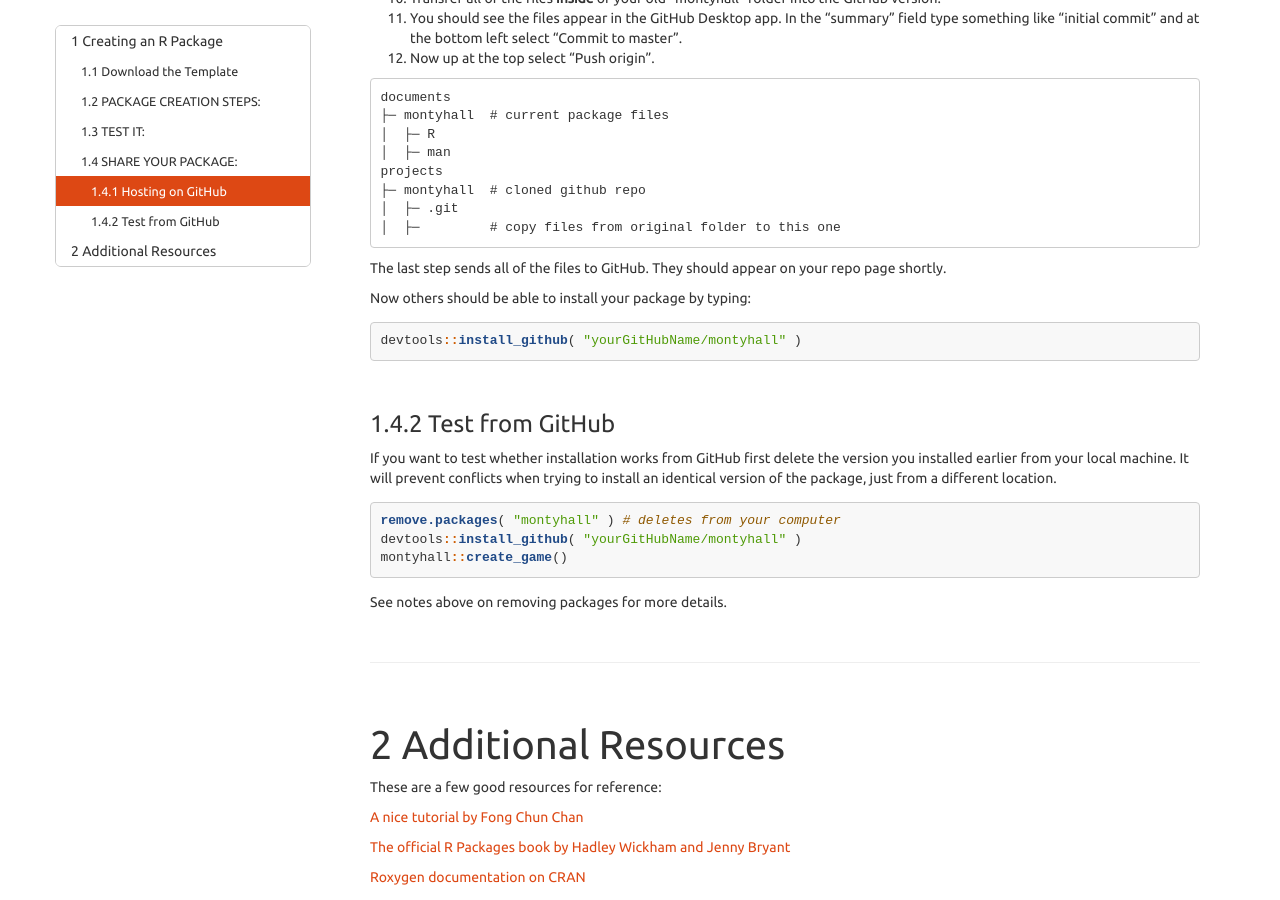
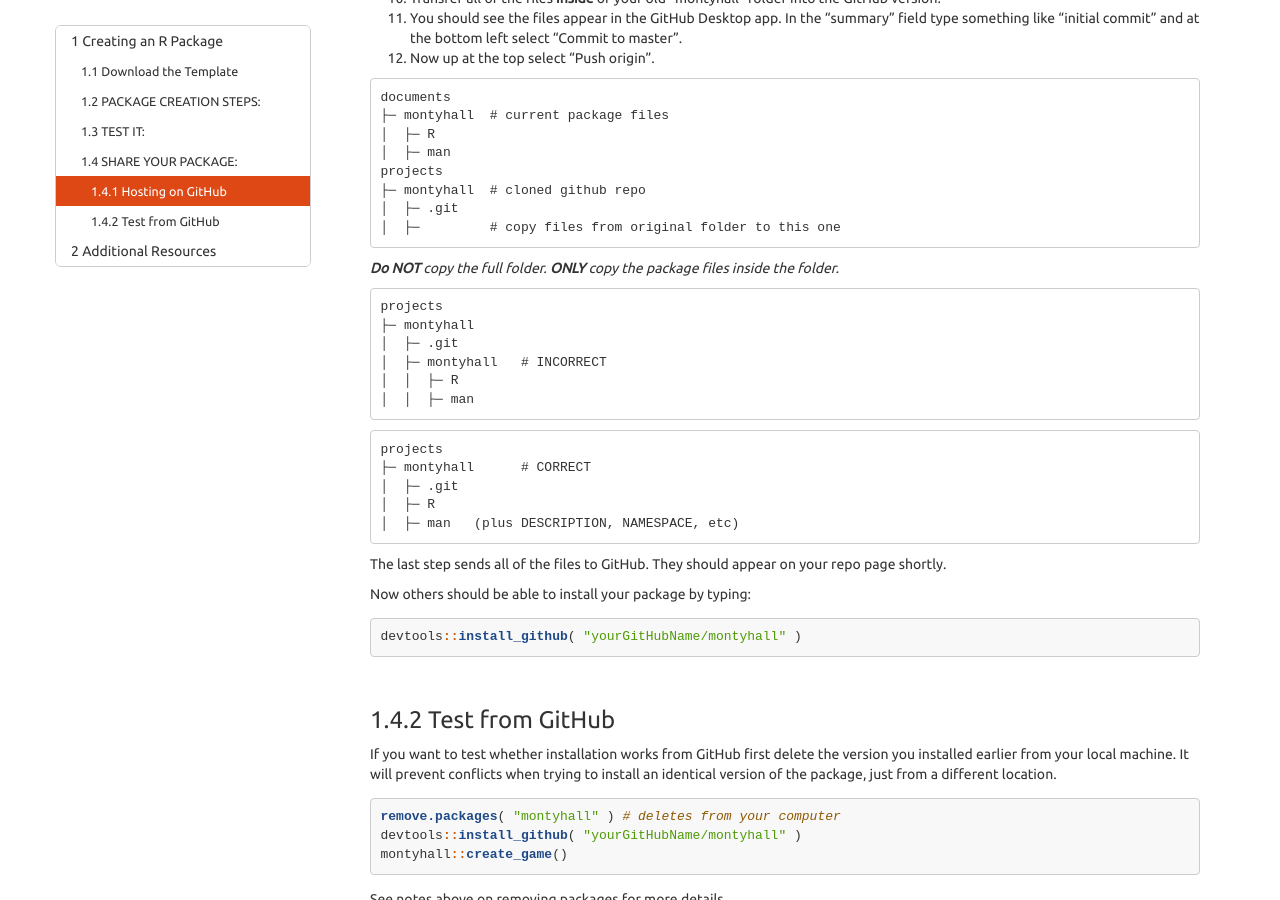
Before and after one commit to Watts-College/paf-514-template, a Jekyll site: the page labs/create-r-package.html, which Jekyll copies as it is, in a window 1280 px wide and 900 px high, scrolled down 8285 px. Built offline with Jekyll 4.4.1, drawn with Linux system fonts in a browser that asks for light colours; an icon font too large for the unit is left out; some of the changed text lies outside the part shown.

Commit message:
updated package instructions

```diff
--- a/labs/create-r-package.html
+++ b/labs/create-r-package.html
@@ -3148,7 +3148,7 @@ move up one level in the directory first:</p>
 <p>In a new R session try:</p>
 <div class="sourceCode" id="cb20"><pre class="sourceCode r"><code class="sourceCode r"><span id="cb20-1"><a href="#cb20-1" tabindex="-1"></a><span class="fu">library</span>( montyhall )</span>
 <span id="cb20-2"><a href="#cb20-2" tabindex="-1"></a><span class="fu">create_game</span>()</span></code></pre></div>
-<pre><code>## [1] &quot;car&quot;  &quot;goat&quot; &quot;goat&quot;</code></pre>
+<pre><code>## [1] &quot;goat&quot; &quot;car&quot;  &quot;goat&quot;</code></pre>
 </div>
 <div id="check-help-files" class="section level3" number="1.3.3">
 <h3><span class="header-section-number">1.3.3</span> Check Help
@@ -3226,10 +3226,23 @@ projects
 ├─ montyhall  # cloned github repo
 │  ├─ .git
 │  ├─         # copy files from original folder to this one</code></pre>
+<p><em><strong>Do NOT</strong> copy the full folder.
+<strong>ONLY</strong> copy the package files inside the folder.</em></p>
+<pre><code>projects
+├─ montyhall
+│  ├─ .git
+│  ├─ montyhall   # INCORRECT
+│  │  ├─ R
+│  │  ├─ man </code></pre>
+<pre><code>projects
+├─ montyhall      # CORRECT
+│  ├─ .git
+│  ├─ R
+│  ├─ man   (plus DESCRIPTION, NAMESPACE, etc)     </code></pre>
 <p>The last step sends all of the files to GitHub. They should appear on
 your repo page shortly.</p>
 <p>Now others should be able to install your package by typing:</p>
-<div class="sourceCode" id="cb25"><pre class="sourceCode r"><code class="sourceCode r"><span id="cb25-1"><a href="#cb25-1" tabindex="-1"></a>devtools<span class="sc">::</span><span class="fu">install_github</span>( <span class="st">&quot;yourGitHubName/montyhall&quot;</span> )</span></code></pre></div>
+<div class="sourceCode" id="cb27"><pre class="sourceCode r"><code class="sourceCode r"><span id="cb27-1"><a href="#cb27-1" tabindex="-1"></a>devtools<span class="sc">::</span><span class="fu">install_github</span>( <span class="st">&quot;yourGitHubName/montyhall&quot;</span> )</span></code></pre></div>
 </div>
 <div id="test-from-github" class="section level3" number="1.4.2">
 <h3><span class="header-section-number">1.4.2</span> Test from
@@ -3238,9 +3251,9 @@ GitHub</h3>
 delete the version you installed earlier from your local machine. It
 will prevent conflicts when trying to install an identical version of
 the package, just from a different location.</p>
-<div class="sourceCode" id="cb26"><pre class="sourceCode r"><code class="sourceCode r"><span id="cb26-1"><a href="#cb26-1" tabindex="-1"></a><span class="fu">remove.packages</span>( <span class="st">&quot;montyhall&quot;</span> ) <span class="co"># deletes from your computer </span></span>
-<span id="cb26-2"><a href="#cb26-2" tabindex="-1"></a>devtools<span class="sc">::</span><span class="fu">install_github</span>( <span class="st">&quot;yourGitHubName/montyhall&quot;</span> )</span>
-<span id="cb26-3"><a href="#cb26-3" tabindex="-1"></a>montyhall<span class="sc">::</span><span class="fu">create_game</span>()</span></code></pre></div>
+<div class="sourceCode" id="cb28"><pre class="sourceCode r"><code class="sourceCode r"><span id="cb28-1"><a href="#cb28-1" tabindex="-1"></a><span class="fu">remove.packages</span>( <span class="st">&quot;montyhall&quot;</span> ) <span class="co"># deletes from your computer </span></span>
+<span id="cb28-2"><a href="#cb28-2" tabindex="-1"></a>devtools<span class="sc">::</span><span class="fu">install_github</span>( <span class="st">&quot;yourGitHubName/montyhall&quot;</span> )</span>
+<span id="cb28-3"><a href="#cb28-3" tabindex="-1"></a>montyhall<span class="sc">::</span><span class="fu">create_game</span>()</span></code></pre></div>
 <p>See notes above on removing packages for more details.</p>
 <br>
 <hr>
```
Also changed, not shown: labs/create-r-package.rmd (+22 -0 lines).
